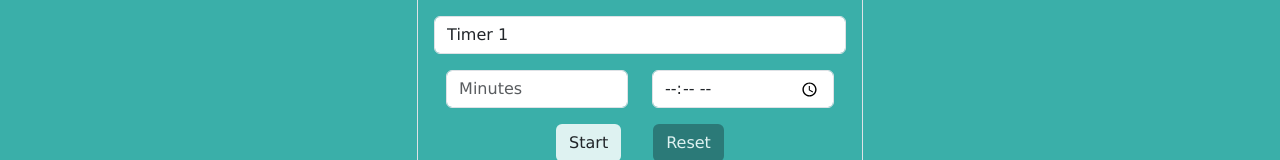
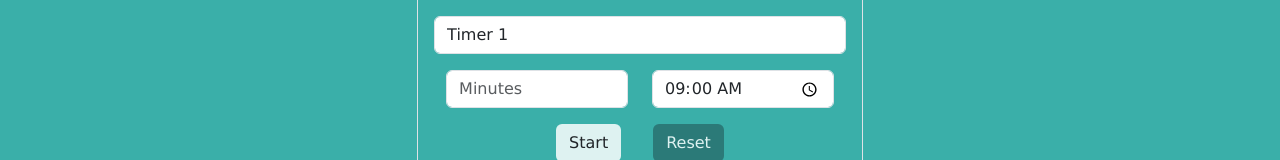
Before and after one commit to MariaFredriksson/TimeAware, a React (Create React App) app: page / in a window 1280 px wide. Shown: the part 304-464 px from the top of the page. Built offline with nearby package versions, Linux system fonts and the light colour scheme.

Commit message:
Try to add default time, but cant set minutes now

```diff
--- a/src/components/MainTimer.js
+++ b/src/components/MainTimer.js
@@ -2,10 +2,19 @@ import { useState, useEffect } from 'react'
 import CountdownCircle from './CountdownCircle.js'
 
 const MainTimer = ({ name, onTimerComplete  }) => {
+  const getNextFullHour = () => {
+    const now = new Date()
+    now.setHours(now.getHours() + 1) // Move to the next hour
+    now.setMinutes(0) // Set minutes to 00
+
+    const hours = now.getHours().toString().padStart(2, '0') // Ensure two-digit hour
+    return `${hours}:00` // Format the time as "HH:00"
+  }
+
   const [seconds, setSeconds] = useState(0)
   const [totalSeconds, setTotalSeconds] = useState(0)
   const [minutesInput, setMinutesInput] = useState('')
-  const [timeInput, setTimeInput] = useState('')
+  const [timeInput, setTimeInput] = useState(getNextFullHour())
   const [isActive, setIsActive] = useState(false)
   const [timerName, setTimerName] = useState(name)
 
@@ -111,7 +120,7 @@ const MainTimer = ({ name, onTimerComplete  }) => {
   return (
     <div className='mt-4'>
       {/* Only show the countdown circle when the timer is active */}
-      {(minutesInput || timeInput) && <CountdownCircle size={200} strokeWidth={10} seconds={seconds} totalSeconds={totalSeconds} />}
+      {(isActive || seconds > 0) && <CountdownCircle size={200} strokeWidth={10} seconds={seconds} totalSeconds={totalSeconds} />}
 
       {/* Display both minutes and seconds */}
       {/* Use padStart to ensure that seconds are always displayed with two digits, prefixing a '0' when necessary */}
```
